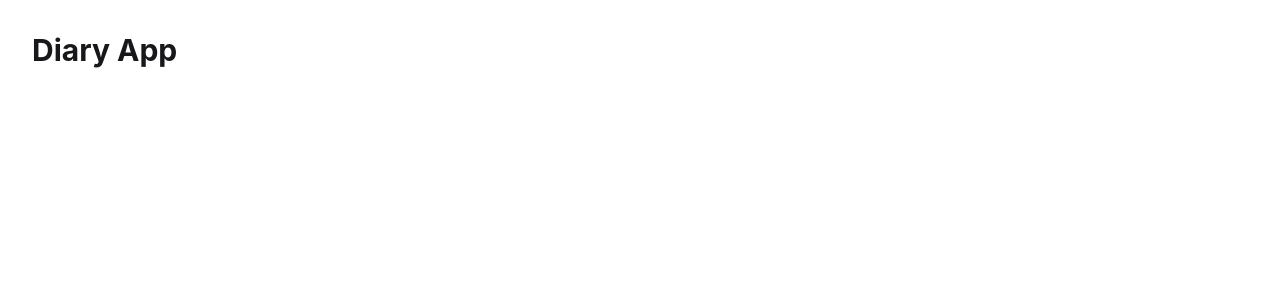
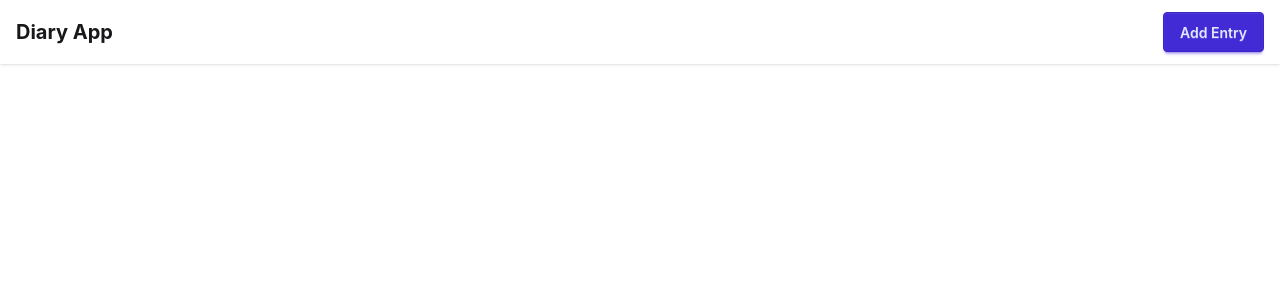
Before and after one commit to Pe-De-E/diary-app, a React (Vite) app: page / in a window 1280 px wide. Shown: the top 300 px of the page. Built offline with nearby package versions, Linux system fonts and the light colour scheme.

Commit message:
✨ Add Add Entry Button
As Above

```diff
--- a/src/App.tsx
+++ b/src/App.tsx
@@ -1,7 +1,9 @@
+import Navbar from './components/Navbar'
+
 function App() {
   return (
-    <div className="min-h-screen p-8">
-      <h1 className="text-3xl font-bold">Diary App</h1>
+    <div className="min-h-screen">
+      <Navbar />
     </div>
   )
 }
--- /dev/null
+++ b/src/components/Navbar.tsx
@@ -0,0 +1,35 @@
+import { useState } from 'react'
+
+function Navbar() {
+  const [modalOpen, setModalOpen] = useState(false)
+
+  return (
+    <>
+      <nav className="navbar bg-base-100 shadow-sm px-4">
+        <div className="flex-1">
+          <span className="text-xl font-bold">Diary App</span>
+        </div>
+        <div className="flex-none">
+          <button className="btn btn-primary" onClick={() => setModalOpen(true)}>
+            Add Entry
+          </button>
+        </div>
+      </nav>
+
+      {modalOpen && (
+        <dialog className="modal modal-open">
+          <div className="modal-box">
+            <h3 className="font-bold text-lg">New Entry</h3>
+            <p className="py-4">Form coming soon...</p>
+            <div className="modal-action">
+              <button className="btn" onClick={() => setModalOpen(false)}>Close</button>
+            </div>
+          </div>
+          <div className="modal-backdrop" onClick={() => setModalOpen(false)} />
+        </dialog>
+      )}
+    </>
+  )
+}
+
+export default Navbar
```
Also changed, not shown: 1 other file (tests, documents, lock files or other folders).
